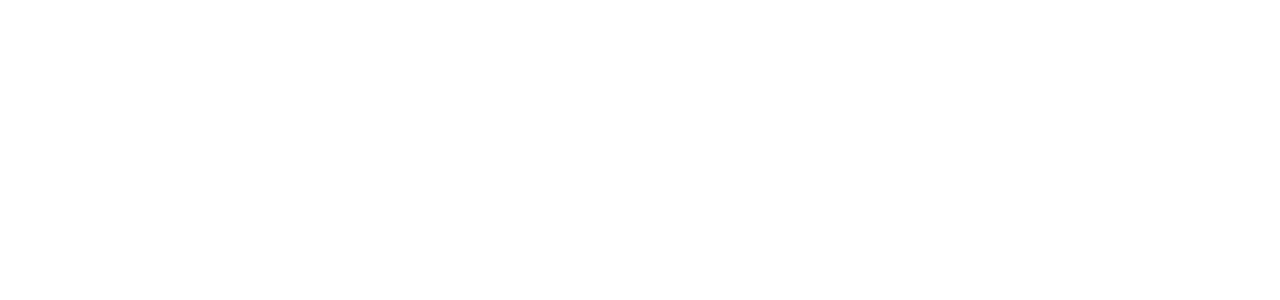
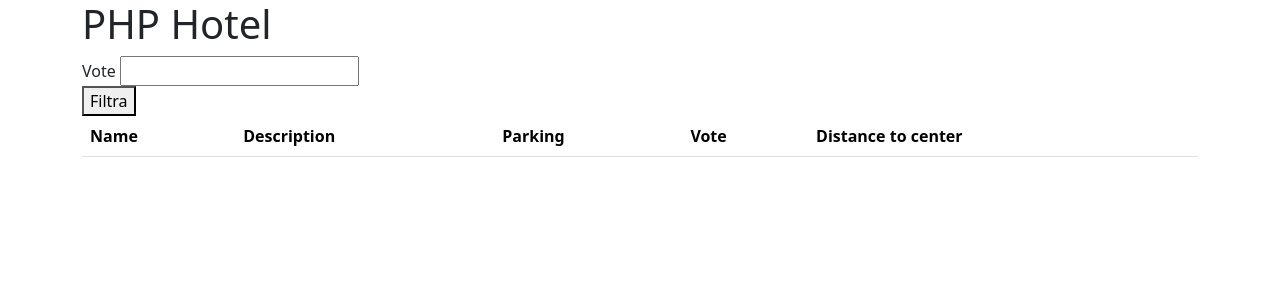
Before and after one commit to daniele-rosati/php-hotel, a PHP site: page / in a window 1280 px wide. Before the commit the part shown is empty. Shown: the top 300 px of the page. Run offline with PHP 8.4, Linux system fonts and the light colour scheme; lists and menus that the app fills with data are empty.

Commit message:
table + array

```diff
--- a/index.php
+++ b/index.php
@@ -1,5 +1,4 @@
 <?php
-
   $hotels = [
 
       [
@@ -40,4 +39,54 @@
 
   ];
 
+
+
+
 ?>
+
+<!DOCTYPE html>
+<html lang="en">
+<head>
+  <meta charset="UTF-8">
+  <meta name="viewport" content="width=device-width, initial-scale=1.0">
+
+  <!-- bootstrap -->
+  <link href="https://cdn.jsdelivr.net/npm/bootstrap@5.3.2/dist/css/bootstrap.min.css" rel="stylesheet" integrity="sha384-T3c6CoIi6uLrA9TneNEoa7RxnatzjcDSCmG1MXxSR1GAsXEV/Dwwykc2MPK8M2HN" crossorigin="anonymous">
+
+  <title>PHP Hotel</title>
+</head>
+<body>
+  <div class="container">
+
+    <h1>PHP Hotel</h1>
+
+    <form action="index.php" method="get">
+      <div class="row">
+        <div >
+          <label for="inputVote" >Vote</label>
+          <input type="number" name="searchVote" id="inputVote">
+        </div>
+
+        <div class="col-auto">
+          <button type="submit">Filtra</button>
+        </div>
+      </div>
+
+    </form>
+
+    <table class="table">
+      <thead>
+        <tr>
+          <th >Name</th>
+          <th >Description</th>
+          <th >Parking</th>
+          <th>Vote</th>
+          <th >Distance to center</th>
+        </tr>
+      </thead>
+
+    </table>
+
+  </div>
+</body>
+</html>
```
Lines whose indentation alone changed are shown as unchanged.
